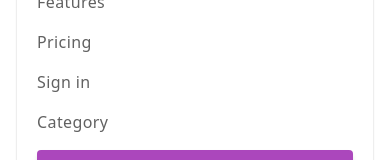
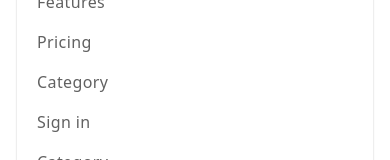
Before and after one commit to oussamataali97/store21-RTK-query, a React (Create React App) app: page / in a window 390 px wide. Both pictures are taken after a click on the button "Open Menu". Shown: the part 145-305 px from the top of the page. Built offline with nearby package versions, Linux system fonts and the light colour scheme.

Commit message:
fix nav mobile screen Links

```diff
--- a/src/components/Nav.js
+++ b/src/components/Nav.js
@@ -167,34 +167,44 @@ export const Nav = () => {
                 <nav>
                   <ul class="space-y-4">
                     <li>
-                      <a
-                        href="/"
+                      <Link
+                        to="/products"
                         aria-label="Our product"
                         title="Our product"
                         class="font-medium tracking-wide text-gray-700 transition-colors duration-200 hover:text-deep-purple-accent-400"
                       >
                         Product
-                      </a>
+                      </Link>
                     </li>
                     <li>
-                      <a
-                        href="/"
+                      <Link
+                        to="/feature"
                         aria-label="Our product"
                         title="Our product"
                         class="font-medium tracking-wide text-gray-700 transition-colors duration-200 hover:text-deep-purple-accent-400"
                       >
                         Features
-                      </a>
+                      </Link>
                     </li>
                     <li>
-                      <a
-                        href="/"
-                        aria-label="Catgory"
-                        title="Catgory"
+                      <Link
+                        to="/pricing"
+                        aria-label="Product pricing"
+                        title="Product pricing"
                         class="font-medium tracking-wide text-gray-700 transition-colors duration-200 hover:text-deep-purple-accent-400"
                       >
                         Pricing
-                      </a>
+                      </Link>
+                    </li>
+                    <li>
+                      <Link
+                        to="/category"
+                        aria-label="Product pricing"
+                        title="Product pricing"
+                        class="font-medium tracking-wide text-gray-700 transition-colors duration-200 hover:text-deep-purple-accent-400"
+                      >
+                        Category
+                      </Link>
                     </li>
                     <li>
                       <a
```
